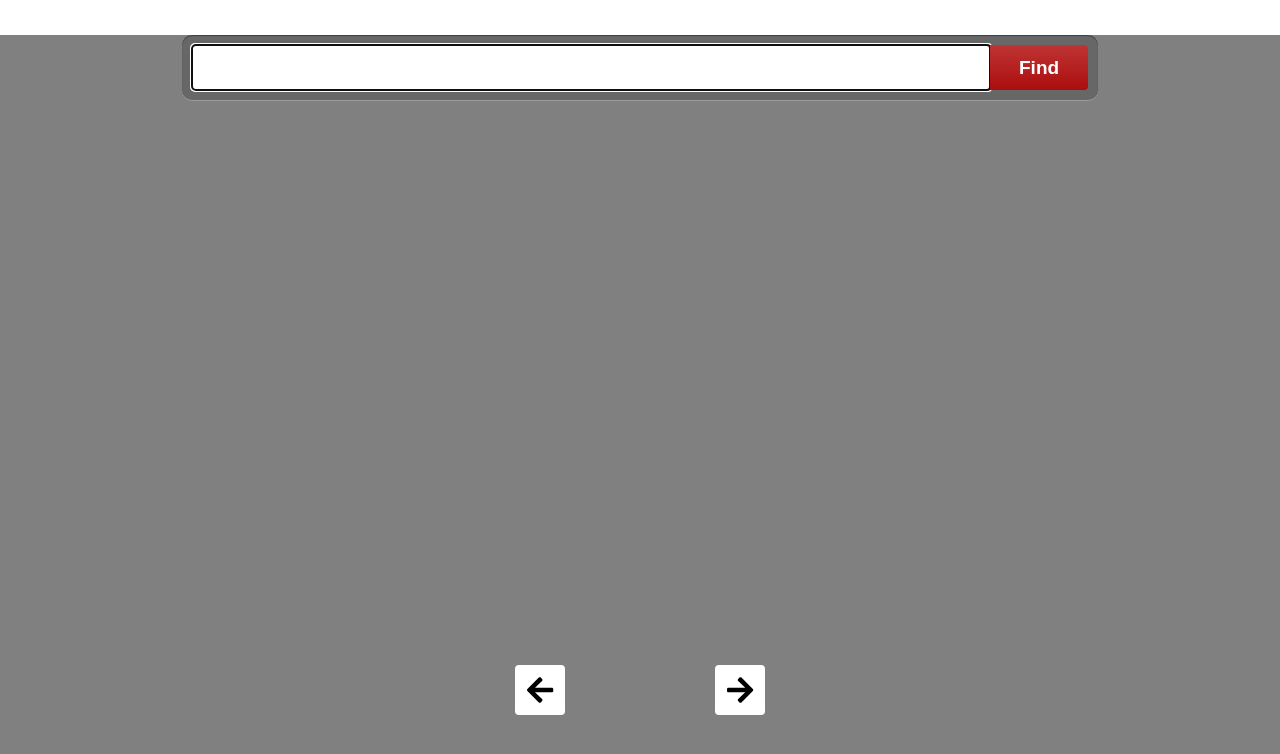
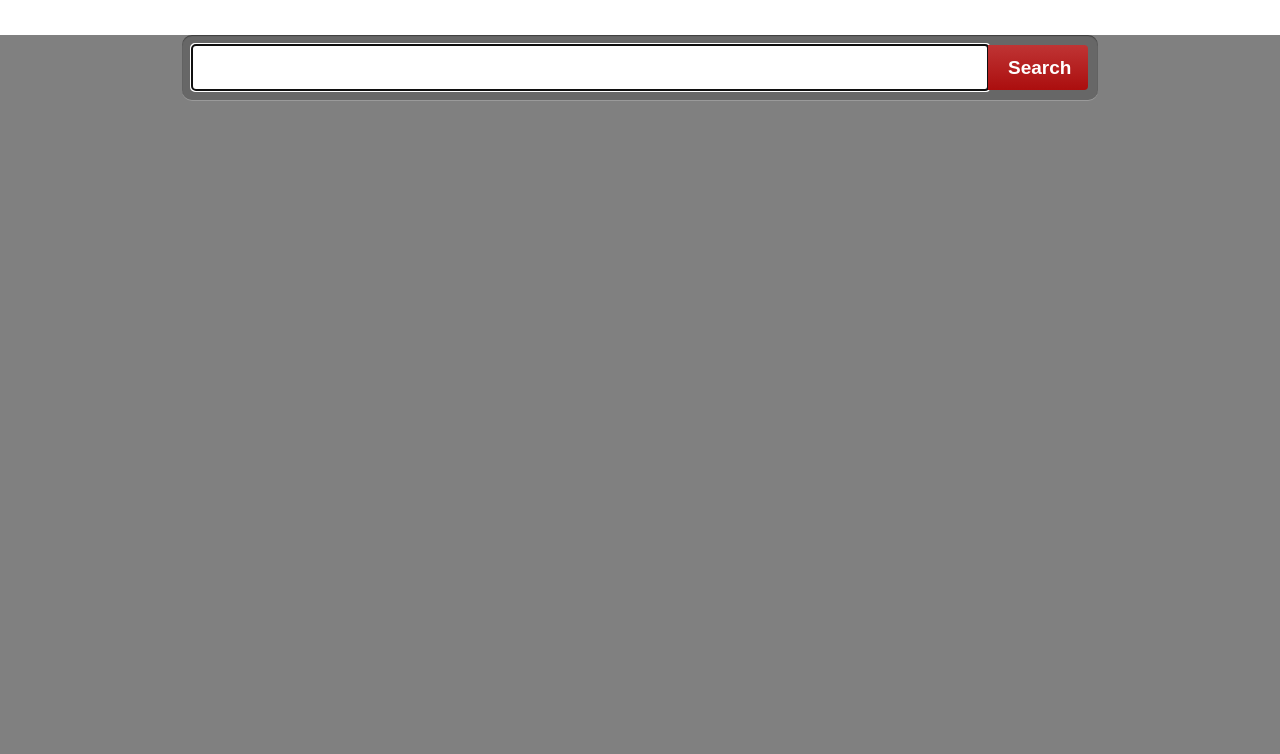
Before and after one commit to Asbarn/TMSevaluationJSPRO, a React (Create React App) app: page / in a window 1280 px wide. Shown: the top 754 px of the page. Built offline with nearby package versions, Linux system fonts and the light colour scheme.

Commit message:
Fixed mistakes, made build.

```diff
--- a/src/App.css
+++ b/src/App.css
@@ -2,6 +2,11 @@
   text-align: center;
   height:100vh;
   background-color:grey;
+}
+
+.nullCarousel{
+  width:100%;
+  background-color: rgb(rgb(138, 65, 65), rgb(59, 104, 59), rgb(10, 10, 255));
 }
 
 .App-logo {
--- a/src/App.js
+++ b/src/App.js
@@ -8,27 +8,16 @@ import { useSelector, useDispatch, useStore } from 'react-redux'
 
 function App() {
   let myVideos = useSelector(state => state.data);
-  let myCurrentPage=useSelector(state => state.currentPage);
-  //myVideos=store.getState().data;
-
-  //store.subscribe(()=>{myVideos=store.getState().data;console.log( store.getState().data)});
-  // myVideos = useSelector(state => state.data);
+  let myCurrentPage = useSelector(state => state.currentPage);
   const dispatch = useDispatch();
   const [inputValue, setInputValue] = useState('');
 
-
-  //vConta
-  const [width, setWidth] = useState(0);
+  //vCont
+  const [videoCont, setVideoCont] = useState(0);
   const ref = React.createRef();
-    useEffect(() => {
-        setWidth(ref.current)
-    })
-    //console.log(width);
-
-
-  // useEffect(() => {
-  //   console.log("!", myVideos);
-  //  });
+  useEffect(() => {
+    setVideoCont(ref.current)
+  })
   return (
     <div className="App">
       <Form
@@ -40,15 +29,13 @@ function App() {
           dispatch({ type: 'FETCH', query: inputValue });
 
         }}
-        text="Find"
+        text="Search"
       />
-     {
-       myVideos ?
-       <Carousel videoCont={width} inputValue={inputValue}>
-     <VideoContainer refer={ref} > {myVideos.map((elem) =>  <Video data={elem} />)}  </VideoContainer>
-     </Carousel>   : null
-
-
+      {
+        myCurrentPage ?
+          <Carousel videoCont={videoCont} inputValue={inputValue}>
+            <VideoContainer refer={ref} > {myVideos.map((elem) => <Video data={elem} />)}  </VideoContainer>
+          </Carousel> : <div className={StyleSheet.nullCarousel}> </div>
       }
 
     </div>
--- a/src/components/Carousel/Carousel.js
+++ b/src/components/Carousel/Carousel.js
@@ -4,35 +4,36 @@ import { useSelector, useDispatch, useStore } from 'react-redux'
 import { FontAwesomeIcon } from '@fortawesome/react-fontawesome'
 import { faArrowRight, faArrowLeft } from '@fortawesome/free-solid-svg-icons'
 
-function pagesSlide(videoCont, inputValue, dispatch, myPressedPage, myCurrentPage, myMaxPage, pageswidth) {
+let posX1, posX2, posInit, posFin;
 
-  let posInitial = videoCont.offsetLeft;
-  let posPage = pageswidth.offsetLeft;
+function pagesSlide(videoCont, inputValue, dispatch, myPressedPage, myCurrentPage, myMaxPage, pages) {
+
+  let posInit = videoCont.offsetLeft;
+  let posPage = pages.offsetLeft;
   let pageDifference = myPressedPage - myCurrentPage;
   if (pageDifference > 0) {
     if (myCurrentPage >= myMaxPage - 2) {
       dispatch({ type: 'FETCH_MORE', query: inputValue }); dispatch({ type: 'MOVE_FORWARD_PAGE', query: myPressedPage });
-      videoCont.style.left = (posInitial - (videoCont.clientWidth * Math.abs(pageDifference))) + "px";
-      if (myCurrentPage == 1 && myPressedPage == 3) { pageswidth.style.left = (posPage - 25 * Math.abs(pageDifference)) + "px"; }
-      else if(!(myCurrentPage == 1 && myPressedPage == 2)){ pageswidth.style.left = (posPage - 50 * Math.abs(pageDifference)) + "px"; }
+      videoCont.style.left = (posInit - (videoCont.clientWidth * Math.abs(pageDifference))) + "px";
+      if (myCurrentPage == 1 && myPressedPage == 3) { pages.style.left = (posPage - 25 * Math.abs(pageDifference)) + "px"; }
+      else if (!(myCurrentPage == 1 && myPressedPage == 2)) { pages.style.left = (posPage - 50 * Math.abs(pageDifference)) + "px"; }
     }
     else {
       dispatch({ type: 'MOVE_FORWARD_PAGE', query: myPressedPage });
-      videoCont.style.left = (posInitial - (videoCont.clientWidth * Math.abs(pageDifference))) + "px";
+      videoCont.style.left = (posInit - (videoCont.clientWidth * Math.abs(pageDifference))) + "px";
       console.log(myCurrentPage, myPressedPage, myCurrentPage == 1 && myPressedPage != 2);
       if (myCurrentPage == 1 && myPressedPage == 3)
-        pageswidth.style.left = (posPage - 25 * Math.abs(pageDifference)) + "px";
-      else if(!(myCurrentPage == 1 && myPressedPage == 2)){
-        pageswidth.style.left = (posPage - 50 * Math.abs(pageDifference)) + "px";
+        pages.style.left = (posPage - 25 * Math.abs(pageDifference)) + "px";
+      else if (!(myCurrentPage == 1 && myPressedPage == 2)) {
+        pages.style.left = (posPage - 50 * Math.abs(pageDifference)) + "px";
       }
     }
-    //index++;
   } else if (pageDifference < 0) {
     if (!(myCurrentPage == 1)) {
       dispatch({ type: 'MOVE_BACK_PAGE', query: myPressedPage });
-      videoCont.style.left = (posInitial + (videoCont.clientWidth * Math.abs(pageDifference))) + "px";
-      if (myPressedPage != 1 )
-        pageswidth.style.left = (posPage + 50 * Math.abs(pageDifference)) + "px";
+      videoCont.style.left = (posInit + (videoCont.clientWidth * Math.abs(pageDifference))) + "px";
+      if (myPressedPage != 1)
+        pages.style.left = (posPage + 50 * Math.abs(pageDifference)) + "px";
     }
 
   }
@@ -40,87 +41,107 @@ function pagesSlide(videoCont, inputValue, dispatch, myPressedPage, myCurrentPag
 }
 
 
-function shiftSlide(dir, videoCont, inputValue, dispatch, myCurrentPage, myMaxPage, pageswidth) {
+function shiftSlide(dir, videoCont, inputValue, dispatch, myCurrentPage, myMaxPage, pages) {
 
-  let posInitial = videoCont.offsetLeft;
-  let posPage = pageswidth.offsetLeft;
+  let posInit = videoCont.offsetLeft;
+  let posPage = pages.offsetLeft;
 
   if (dir == 1) {
     if (myCurrentPage >= myMaxPage - 2) {
       dispatch({ type: 'FETCH_MORE', query: inputValue });
-      videoCont.style.left = (posInitial - (videoCont.clientWidth)) + "px";
+      videoCont.style.left = (posInit - (videoCont.clientWidth)) + "px";
       if (myCurrentPage != 1)
-        pageswidth.style.left = (posPage - 50) + "px";
+        pages.style.left = (posPage - 50) + "px";
     }
     else {
       dispatch({ type: 'MOVE_FORWARD' });
-      videoCont.style.left = (posInitial - (videoCont.clientWidth)) + "px";
+      videoCont.style.left = (posInit - (videoCont.clientWidth)) + "px";
       if (myCurrentPage != 1)
-        pageswidth.style.left = (posPage - 50) + "px";
+        pages.style.left = (posPage - 50) + "px";
     }
-    //index++;
   } else if (dir == -1) {
     if (!(myCurrentPage == 1)) {
       dispatch({ type: 'MOVE_BACK' });
-      videoCont.style.left = (posInitial + (videoCont.clientWidth)) + "px";
+      videoCont.style.left = (posInit + (videoCont.clientWidth)) + "px";
       if (myCurrentPage != 2)
-        pageswidth.style.left = (posPage + 50) + "px";
+        pages.style.left = (posPage + 50) + "px";
     }
 
   }
 }
 
-// function touchStart(e,videoCont,posX1){
-//   e = e || window.event;
-//   e.preventDefault();
-//   videoCont.offsetLeft = videoCont.offsetLeft;
 
-//   if (e.type == 'touchstart') {
-//     posX1 = e.touches[0].clientX;
-//   } else {
-//     posX1 = e.clientX;
-//     document.onmouseup = onTouchEnd;
-//     document.onmousemove = touchMove(e,videoCont,posX1,posX2);
-//   }
-// }
 
-function touchMove(e, videoCont, posX1, posX2) {
-  e = e || window.event;
 
-  if (e.type == 'dragmove') {
-    posX2 = posX1 - e.clientX;
-    posX1 = e.clientX;
-  } else {
-    posX2 = posX1 - e.clientX;
-    posX1 = e.clientX;
-  }
+
+function touchStart(e, videoCont, inputValue, dispatch, myCurrentPage, myMaxPage, pages) {
+  e.preventDefault();
+  posInit = videoCont.offsetLeft;
+  posX1 = e.clientX;
+  //console.log("MOVE_STARTED");
+  videoCont.onmousemove = (e) => { touchAction(e, videoCont) };
+  videoCont.onmouseup = (e) => { touchEnd(e, videoCont, inputValue, dispatch, myCurrentPage, myMaxPage, pages) };
+
+}
+function touchAction(e, videoCont) {
+  posX2 = posX1 - e.clientX;
+  posX1 = e.clientX;
   videoCont.style.left = (videoCont.offsetLeft - posX2) + "px";
 }
+function touchEnd(e, videoCont, inputValue, dispatch, myCurrentPage, myMaxPage, pages) {
+  e.preventDefault();
+  posFin = videoCont.offsetLeft;
+  if (posFin - posInit < -10) {
+    if (myCurrentPage >= myMaxPage - 2) {
+      dispatch({ type: 'FETCH_MORE', query: inputValue });
+      videoCont.style.left = (posInit - (videoCont.clientWidth)) + "px";
+      if (myCurrentPage != 1)
+        pages.style.left = (pages.offsetLeft - 50) + "px";
 
-function touchEnd(e, videoCont, posFinal) {
-  posFinal = videoCont.offsetLeft;
-  if (posFinal - videoCont.offsetLeft < -100) {
-    shiftSlide(1, 'drag');
-  } else if (posFinal - videoCont.offsetLeft > 100) {
-    shiftSlide(-1, 'drag');
+    }
+    else {
+      dispatch({ type: 'MOVE_FORWARD' });
+      videoCont.style.left = (posInit - (videoCont.clientWidth)) + "px";
+      if (myCurrentPage != 1)
+        pages.style.left = (pages.offsetLeft - 50) + "px";
+
+    }
+
+    // shiftSlide(1, videoCont, inputValue, dispatch, myCurrentPage, myMaxPage, pages);
+    // console.log(videoCont.style.left);
+    // videoCont.style.left = (videoCont.offsetLeft - (videoCont.clientWidth-(videoCont.offsetLeft - posX2))) + "px";
+    // console.log(videoCont.style.left);
+
+  } else if (posFin - posInit > 10) {
+    if (!(myCurrentPage == 1)) {
+      dispatch({ type: 'MOVE_BACK' });
+      videoCont.style.left = (posInit + (videoCont.clientWidth)) + "px";
+      if (myCurrentPage != 2)
+        pages.style.left = (pages.offsetLeft + 50) + "px";
+    }
+    else {
+      videoCont.style.left = "0px";
+    }
+    // shiftSlide(-1, videoCont, inputValue, dispatch, myCurrentPage, myMaxPage, pages);
+    // videoCont.style.left += (posFin - posInit) + "px";
   } else {
-    videoCont.style.left = (videoCont.offsetLeft) + "px";
+    console.log("MOVE_ERROR");
+    videoCont.style.left = videoCont.offsetLeft + "px";
   }
-
-  document.onmouseup = null;
-  document.onmousemove = null;
+  //console.log("MOVE_ENDED");
+  videoCont.onmouseup = null;
+  videoCont.onmousemove = null;
 }
 
+
 export function Carousel({ children, videoCont, inputValue }) {
-  //console.log(videoCont);
-  let posX1 = 0, posX2 = 0, posFinal;
   const dispatch = useDispatch();
   let myCurrentPage = useSelector(state => state.currentPage);
   let myMaxPage = useSelector(state => state.maxPage);
-  const [pageswidth, setPagesWidth] = useState(0);
+  const [pages, setPages] = useState(0);
   const refPages = React.createRef();
   useEffect(() => {
-    setPagesWidth(refPages.current)
+    setPages(refPages.current)
   })
   let pagNumbs = [];
   for (var i = 1; i <= myMaxPage; i++) {
@@ -130,22 +151,25 @@ export function Carousel({ children, videoCont, inputValue }) {
 
   return (
     <div className={styles.carousel}>
-      <div className={styles.carouselContainer}>
+      <div
+        onMouseDown={(e) => { touchStart(e, videoCont, inputValue, dispatch, myCurrentPage, myMaxPage, pages) }}
+        className={styles.carouselContainer}>
         {children}
       </div>
       <div className={styles.myButtons}>
         <button className={styles.arrowButton} onClick={(e) => {
-          shiftSlide(-1, videoCont, inputValue, dispatch, myCurrentPage, myMaxPage, pageswidth)
+          shiftSlide(-1, videoCont, inputValue, dispatch, myCurrentPage, myMaxPage, pages)
         }}> <FontAwesomeIcon icon={faArrowLeft} /></button>
         <div className={styles.pagesContainer}>
-          <div ref={refPages} className={styles.pages}> {pagNumbs.map((elem, index) => <div onClick={() => { pagesSlide(videoCont, inputValue, dispatch, elem, myCurrentPage, myMaxPage, pageswidth) }}
-            className={((index + 1) == myCurrentPage ? styles.arrowButtonActive : styles.arrowButton)}> {elem} </div>)}
+          <div ref={refPages} className={styles.pages}>
+            {pagNumbs.map((elem, index) => <div onClick={() => { pagesSlide(videoCont, inputValue, dispatch, elem, myCurrentPage, myMaxPage, pages) }}
+              className={((index + 1) == myCurrentPage ? styles.arrowButtonActive : styles.arrowButton)}> {elem} </div>)}
           </div>
         </div>
 
         <button className={styles.arrowButton}
           onClick={(e) => {
-            shiftSlide(1, videoCont, inputValue, dispatch, myCurrentPage, myMaxPage, pageswidth)
+            shiftSlide(1, videoCont, inputValue, dispatch, myCurrentPage, myMaxPage, pages)
           }}> <FontAwesomeIcon icon={faArrowRight} /></button>
       </div>
     </div>
--- a/src/components/Carousel/styles.module.css
+++ b/src/components/Carousel/styles.module.css
@@ -31,6 +31,11 @@
      align-items: flex-start;
      text-align: center;
      cursor: pointer;
+
+ }
+
+ .arrowButton:active{
+   outline : none;
  }
  .arrowButtonActive{
    height: 50px;
--- a/src/components/Form/styles.module.css
+++ b/src/components/Form/styles.module.css
@@ -11,6 +11,7 @@
 	background: linear-gradient(to bottom,#bf3434,#ab0e0e);
 	color:#fff;
 	cursor:pointer;
+	outline : none;
 }
 .myForm{
     display: flex;
--- a/src/components/Video/Video.js
+++ b/src/components/Video/Video.js
@@ -62,5 +62,3 @@ export function Video({ data }) {
     )
 
 }
-
-//style={{background:url(`${data.snippet.thumbnails.default.url}`)}}
--- a/src/components/Video/styles.module.css
+++ b/src/components/Video/styles.module.css
@@ -84,6 +84,9 @@
     color:#fff;
     cursor:pointer;
 }
+.videoButton:active{
+    outline : none;
+}
 
 .frontVideo{
     width:100%;
--- a/src/store.js
+++ b/src/store.js
@@ -79,18 +79,18 @@ function videoReducer(state = videoState, action) {
 
 }
 const myMiddleware = store => next => action => {
-    const maxResults = 12;
+    const maxResults = 16;
     let fetchedVideos = [];
     let nextPageToken = store.getState().nextPageToken;
     let currentPage = store.getState().currentPage;
     let maxPage = store.getState().maxPage;
     try {
         if (action.type == "FETCH") {
-            fetch(`https://www.googleapis.com/youtube/v3/search?part=snippet&maxResults=${maxResults}&q=${action.query}&key=AIzaSyBmZqRz6EcOYH-tvLGtzUO3xHLP9HEa13A&type=video`).
+            fetch(`https://www.googleapis.com/youtube/v3/search?part=snippet&maxResults=${maxResults}&q=${action.query}&key=AIzaSyDws_B7r06gFEFXZ5VroFWMFe4QtfgPNLc&type=video`).
                 then(response => response.json()).
                 then(data => { nextPageToken = data.nextPageToken; return data.items }).
                 then(videos => {
-                    return Promise.all(videos.map((element) => fetch(`https://www.googleapis.com/youtube/v3/videos?key=AIzaSyBmZqRz6EcOYH-tvLGtzUO3xHLP9HEa13A&id=${element.id.videoId}&part=snippet,statistics`)
+                    return Promise.all(videos.map((element) => fetch(`https://www.googleapis.com/youtube/v3/videos?key=AIzaSyDws_B7r06gFEFXZ5VroFWMFe4QtfgPNLc&id=${element.id.videoId}&part=snippet,statistics`)
                         .then((response) => response.json())
                         .then(res => {
                             fetchedVideos.push(res.items[0]);
@@ -106,11 +106,11 @@ const myMiddleware = store => next => action => {
                 )
         }
         else if (action.type == "FETCH_MORE") {
-            fetch(`https://www.googleapis.com/youtube/v3/search?part=snippet&maxResults=${maxResults}&q=${action.query}&key=AIzaSyBmZqRz6EcOYH-tvLGtzUO3xHLP9HEa13A&type=video&pageToken=${nextPageToken}`).
+            fetch(`https://www.googleapis.com/youtube/v3/search?part=snippet&maxResults=${maxResults}&q=${action.query}&key=AIzaSyDws_B7r06gFEFXZ5VroFWMFe4QtfgPNLc&type=video&pageToken=${nextPageToken}`).
                 then(response => response.json()).
                 then(data => { nextPageToken = data.nextPageToken; return data.items }).
                 then(videos => {
-                    return Promise.all(videos.map((element) => fetch(`https://www.googleapis.com/youtube/v3/videos?key=AIzaSyBmZqRz6EcOYH-tvLGtzUO3xHLP9HEa13A&id=${element.id.videoId}&part=snippet,statistics`)
+                    return Promise.all(videos.map((element) => fetch(`https://www.googleapis.com/youtube/v3/videos?key=AIzaSyDws_B7r06gFEFXZ5VroFWMFe4QtfgPNLc&id=${element.id.videoId}&part=snippet,statistics`)
                         .then((response) => response.json())
                         .then(res => {
                             fetchedVideos.push(res.items[0]);
```
